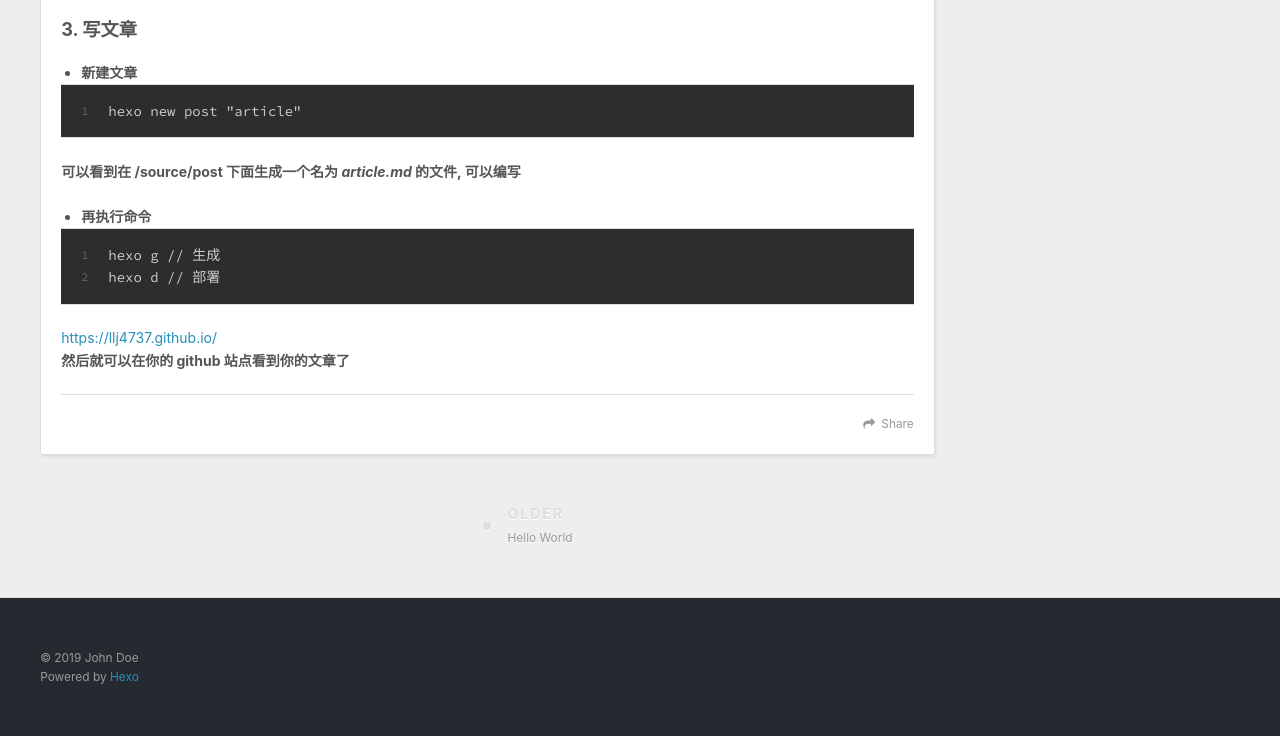
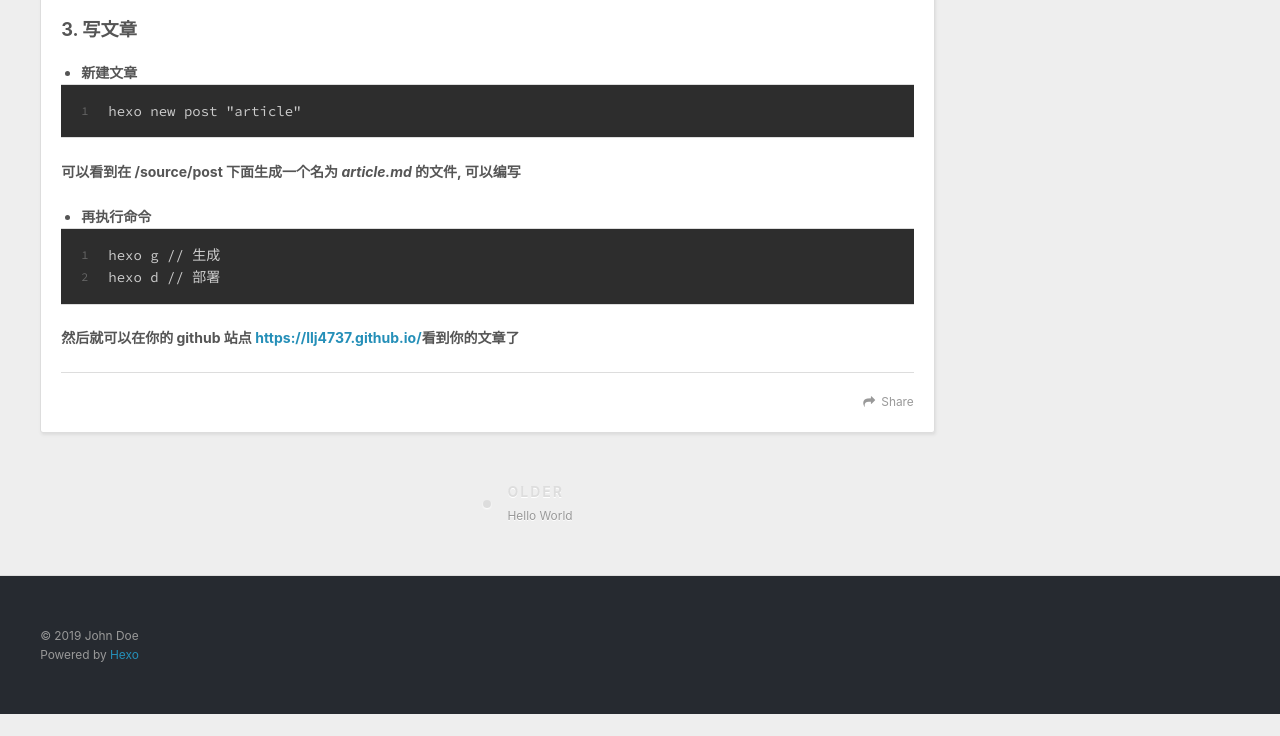
Before and after one commit to llj4737/llj4737.github.io, a plain HTML site: page 2019/07/29/实习第1天/index.html in a window 1280 px wide. Shown: the part 1273-2009 px from the top of the page. After the commit the page ends 1987 px from the top, so only its background shows below. Drawn offline with nearby package versions, Linux system fonts and the light colour scheme.

Commit message:
Site updated: 2019-07-29 14:17:43

```diff
--- a/2019/07/29/实习第1天/index.html
+++ b/2019/07/29/实习第1天/index.html
@@ -14,7 +14,7 @@
 <meta property="og:site_name" content="Hexo">
 <meta property="og:description" content="使用 github 搭建个人博客1. 新建文件夹 /hexo, cd /hexo, 安装 hexo 插件 1npm i hexo -g  1hexo init  1npm install  12hexo ghexo s  成功以后访问 http://localhost:4000 2. 创建 github repositories, 建立连接 repositories 名以 用户名.github.i">
 <meta property="og:locale" content="default">
-<meta property="og:updated_time" content="2019-07-29T06:16:18.638Z">
+<meta property="og:updated_time" content="2019-07-29T06:17:38.344Z">
 <meta name="twitter:card" content="summary">
 <meta name="twitter:title" content="实习第1天">
 <meta name="twitter:description" content="使用 github 搭建个人博客1. 新建文件夹 /hexo, cd /hexo, 安装 hexo 插件 1npm i hexo -g  1hexo init  1npm install  12hexo ghexo s  成功以后访问 http://localhost:4000 2. 创建 github repositories, 建立连接 repositories 名以 用户名.github.i">
@@ -119,7 +119,7 @@
 
 </li>
 </ul>
-<p><a href="https://llj4737.github.io/" target="_blank" rel="noopener">https://llj4737.github.io/</a><br><strong>然后就可以在你的 github 站点看到你的文章了</strong></p>
+<p><strong>然后就可以在你的 github 站点 <a href="https://llj4737.github.io/" target="_blank" rel="noopener">https://llj4737.github.io/</a>看到你的文章了</strong></p>
 
 
     </div>
```
Also changed, not shown: index.html (+1 -1 lines).
